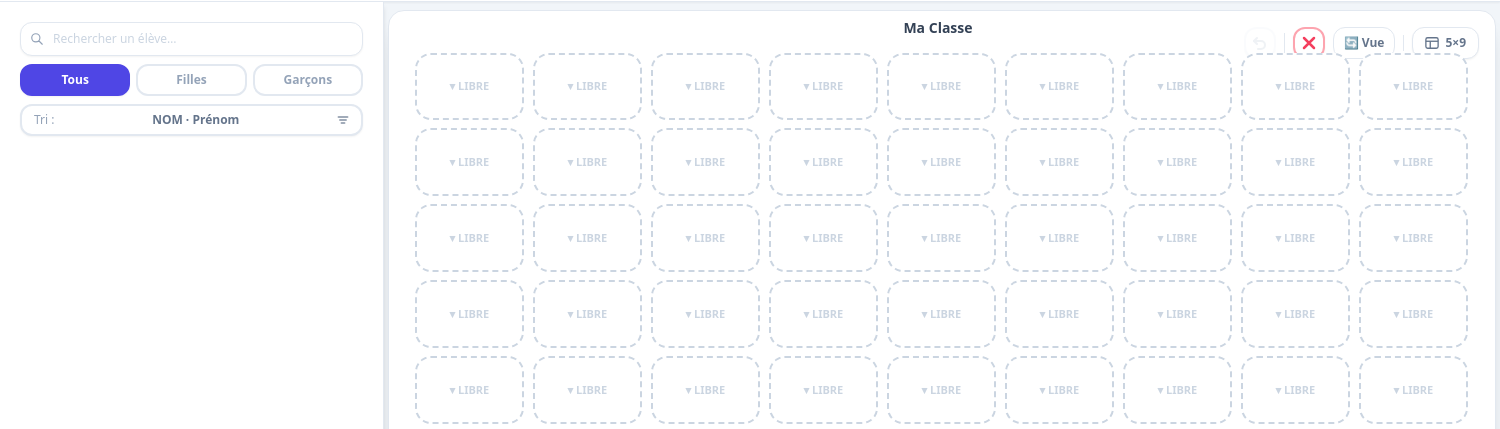
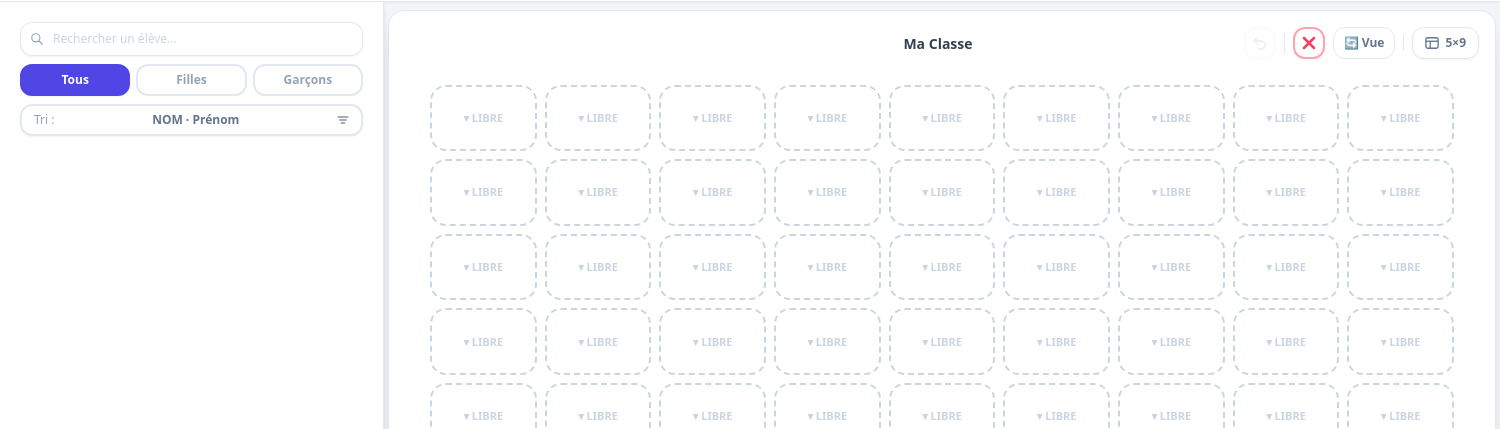
Before and after one commit to cparfait/classmanager, an Electron app: page index.html in a window 1500 px wide. Shown: the part 59-488 px from the top of the page. Drawn offline with Linux system fonts and the light colour scheme; no server answers.

Commit message:
fix: grille centrée max-w-5xl + responsive 1fr + titre descendu (mb-8 pt-2)
Co-Authored-By: Claude Sonnet 4.6 <noreply@anthropic.com>

```diff
--- a/index.html
+++ b/index.html
@@ -1384,7 +1384,7 @@
             <div class="relative p-2 lg:p-4 bg-white shadow-xl rounded-2xl border border-slate-200 mt-1 w-full">
 
                 <!-- Titre classe + plan -->
-                <div class="text-center mb-4 pt-10 lg:pt-0 -mt-2">
+                <div class="text-center mb-8 pt-10 lg:pt-2">
                     <h2 class="text-sm font-black text-slate-700 leading-tight flex items-center justify-center gap-2 flex-wrap">
                         <span x-text="classes.find(c => c.id === currentClassId)?.name || 'Ma Classe'"></span>
                         <span class="text-slate-300 font-light" x-show="(_isAlphaPlan() ? 'Plan 00' : plans[currentPlanIndex]?.name)">—</span>
@@ -1508,8 +1508,8 @@
                     </div>
                 </template>
 
-                <div class="grid gap-1 sm:gap-1.5 lg:gap-2 mx-auto w-fit max-w-full"
-                     :style="`grid-template-columns: repeat(${cols}, minmax(60px,110px)); ${viewFlipped ? 'transform: rotate(180deg);' : ''}`">
+                <div class="grid gap-1 sm:gap-1.5 lg:gap-2 mx-auto w-full max-w-5xl"
+                     :style="`grid-template-columns: repeat(${cols}, 1fr); ${viewFlipped ? 'transform: rotate(180deg);' : ''}`">
                     <template x-for="cell in gridCells" :key="cell.key">
                             <div class="aspect-[8/5] min-h-[36px] max-h-[68px] border-2 rounded-xl lg:rounded-2xl flex flex-col items-center justify-center p-1 lg:p-2 relative transition-all group"
                                  :style="viewFlipped ? 'transform: rotate(180deg);' : ''"
```
